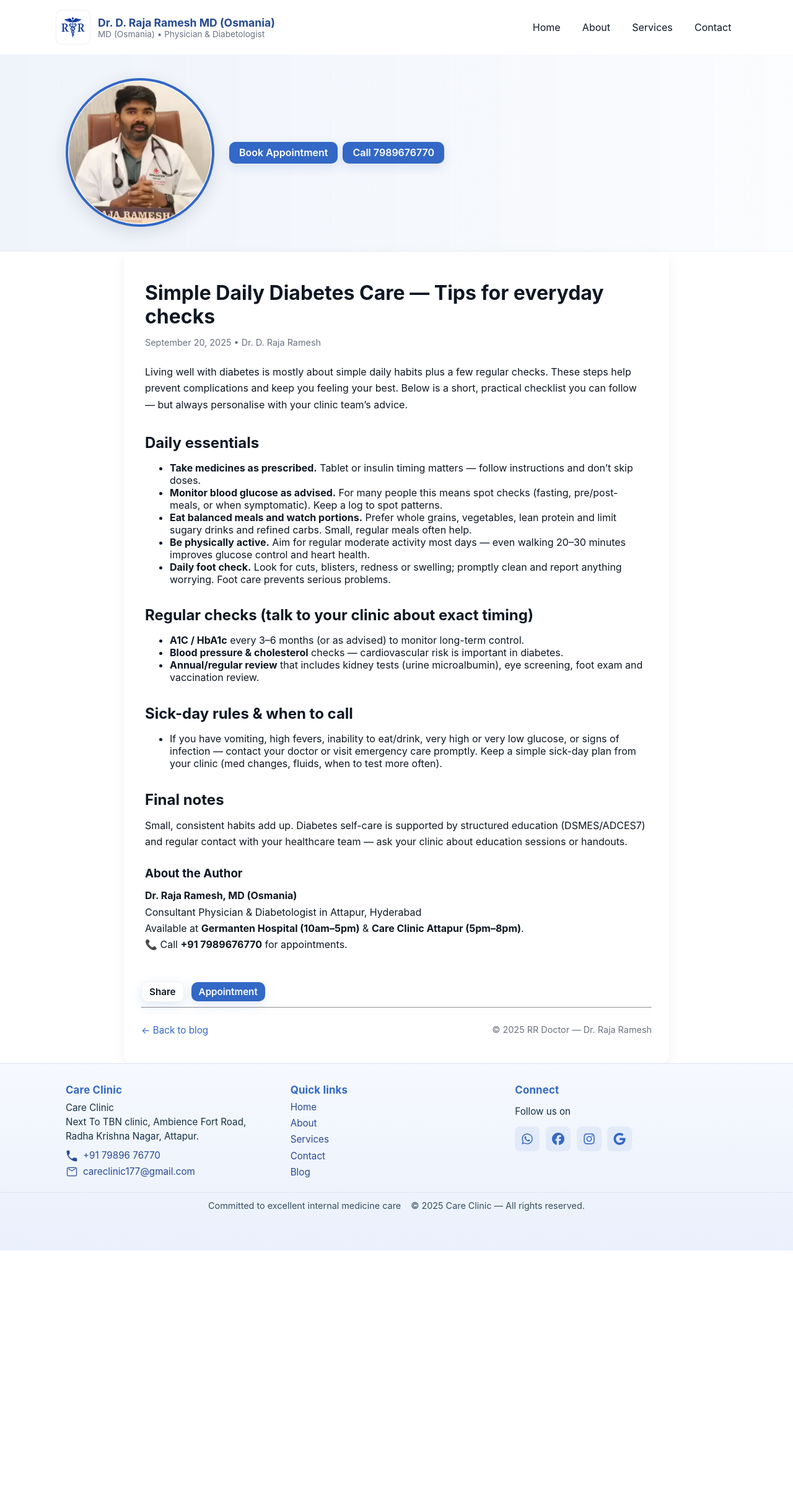
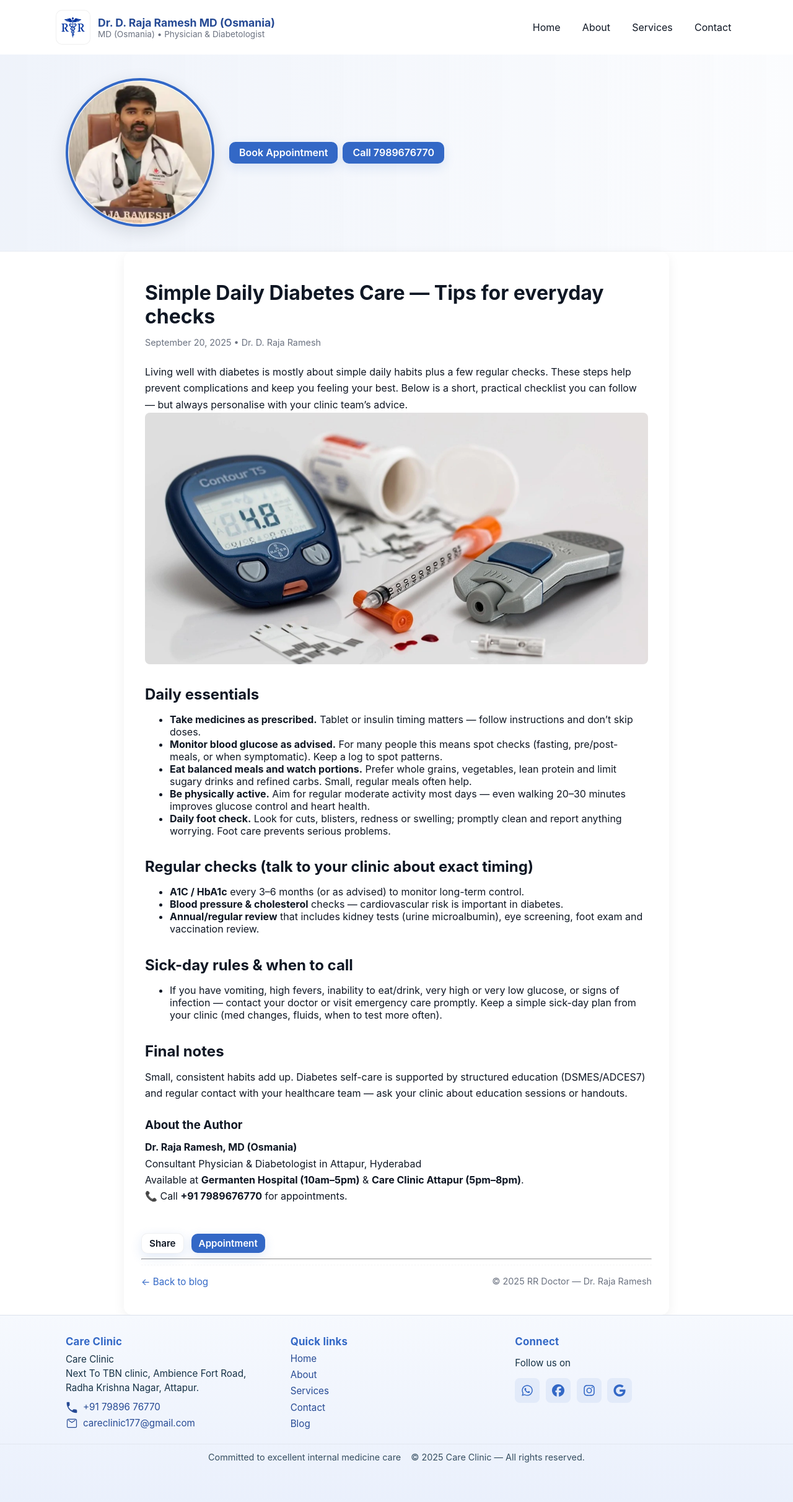
Before and after one commit to drrajarameshd/rr, a Jekyll site: the page built from _posts/2025-09-20-diabetes-care.md, in a window 1280 px wide. Shown: the whole page at 62% size. Built offline with Jekyll 4.4.1, drawn with Linux system fonts in a browser that asks for light colours; before the commit the page ends 2018 px from its top, so only the background shows below that.

Commit message:
Update 2025-09-20-diabetes-care.md

```diff
--- a/_posts/2025-09-20-diabetes-care.md
+++ b/_posts/2025-09-20-diabetes-care.md
@@ -4,12 +4,12 @@ title: "Simple Daily Diabetes Care — Tips for everyday checks"
 date: 2025-09-20 09:00:00 +0530
 excerpt: "Simple daily diabetes care tips for patients in Attapur, Hyderabad — practical habits, easy monitoring advice and when to visit your doctor."
 tags: [diabetes, self-care, clinic]
-image: 2025-09-20-diabetes-care.webp
-thumbnail: 2025-09-20-diabetes-care.webp
+image: /assets/images/posts/2025-09-20-diabetes-care.webp
+thumbnail: /assets/images/posts/thumbs/2025-09-20-diabetes-care.webp
 ---
 
 Living well with diabetes is mostly about simple daily habits plus a few regular checks. These steps help prevent complications and keep you feeling your best. Below is a short, practical checklist you can follow — but always personalise with your clinic team’s advice.
-
+![diabetes-care-attapur](/assets/images/posts/2025-09-20-diabetes-care.webp)
 ## Daily essentials
 - **Take medicines as prescribed.** Tablet or insulin timing matters — follow instructions and don’t skip doses.
 - **Monitor blood glucose as advised.** For many people this means spot checks (fasting, pre/post-meals, or when symptomatic). Keep a log to spot patterns.
```
